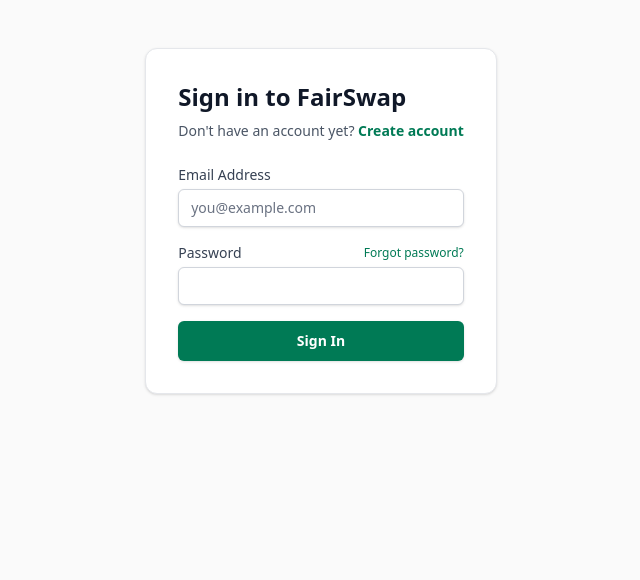
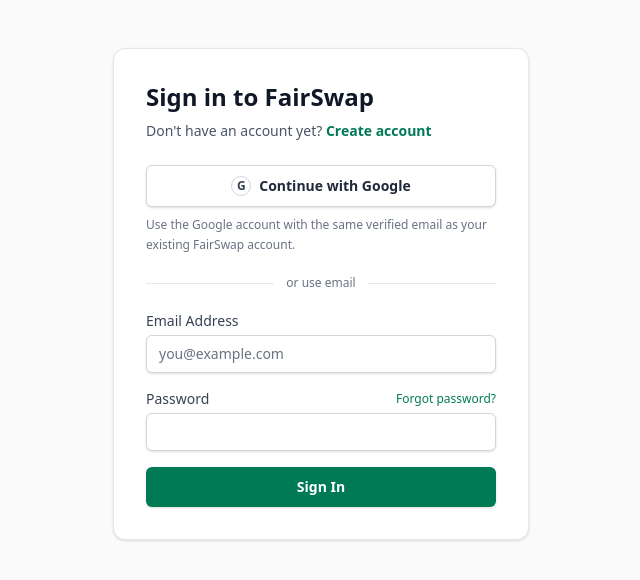
Before and after one commit to vivek2310sharma/FairSwap-Web, a Next.js app: page /auth/sign-in in a window 1280 px wide. Shown: the top 580 px of the page, without its empty margins (319-959 px from the left). Built offline with nearby package versions, Linux system fonts and the light colour scheme.

Commit message:
feat(auth): add Google sign-in

```diff
--- a/src/app/auth/callback/route.ts
+++ b/src/app/auth/callback/route.ts
@@ -10,6 +10,8 @@
   const upstreamRequestId = sanitizeUpstreamRequestId(incomingId);
   const requestId = resolveCorrelationId();
   const { searchParams } = new URL(request.url);
+  const code = searchParams.get("code");
+  const oauthProviderError = searchParams.get("error");
   const token_hash = searchParams.get("token_hash");
   const type = searchParams.get("type") as EmailOtpType | null;
   const nextParam = searchParams.get("next");
@@ -22,8 +24,60 @@
     operation: "GET /auth/callback",
     extra: {
       otp_type: type || undefined,
+      oauth_code_present: Boolean(code),
     },
   });
+
+  if (code) {
+    const supabase = await createClient();
+    const { error } = await supabase.auth.exchangeCodeForSession(code);
+
+    if (!error) {
+      logger.info("auth.oauth_callback_verified", {
+        request_id: requestId,
+        route: "/auth/callback",
+        operation: "GET /auth/callback",
+      });
+
+      const redirectRes = NextResponse.redirect(new URL(next, request.url));
+      redirectRes.headers.set("x-request-id", requestId);
+      return redirectRes;
+    }
+
+    logger.warn("auth.oauth_callback_failed", {
+      request_id: requestId,
+      route: "/auth/callback",
+      operation: "GET /auth/callback",
+      error_code: error.code || "OAUTH_CODE_EXCHANGE_FAILED",
+    });
+
+    const errorUrl = new URL("/auth/sign-in", request.url);
+    errorUrl.searchParams.set("error", "oauth_failed");
+    if (next !== "/account") {
+      errorUrl.searchParams.set("next", next);
+    }
+    const redirectRes = NextResponse.redirect(errorUrl);
+    redirectRes.headers.set("x-request-id", requestId);
+    return redirectRes;
+  }
+
+  if (oauthProviderError) {
+    logger.warn("auth.oauth_provider_failed", {
+      request_id: requestId,
+      route: "/auth/callback",
+      operation: "GET /auth/callback",
+      error_code: "OAUTH_PROVIDER_FAILED",
+    });
+
+    const errorUrl = new URL("/auth/sign-in", request.url);
+    errorUrl.searchParams.set("error", "oauth_failed");
+    if (next !== "/account") {
+      errorUrl.searchParams.set("next", next);
+    }
+    const redirectRes = NextResponse.redirect(errorUrl);
+    redirectRes.headers.set("x-request-id", requestId);
+    return redirectRes;
+  }
 
   if (token_hash && type) {
     const supabase = await createClient();
@@ -54,7 +108,6 @@
       error_code: error.code || "VERIFY_OTP_FAILED",
     });
 
-    // An actual token_hash was provided, but verification failed -> return invalid_token
     const errorUrl = new URL("/auth/sign-in", request.url);
     errorUrl.searchParams.set("error", "invalid_token");
     const redirectRes = NextResponse.redirect(errorUrl);
@@ -62,9 +115,6 @@
     return redirectRes;
   }
 
-  // If NO token_hash was provided (e.g. arrival from external/Supabase verification or direct GET),
-  // do NOT falsely report "invalid or expired token" and do NOT falsely assert "confirmed".
-  // Check if an authenticated session already exists:
   const supabase = await createClient();
   const {
     data: { user },
@@ -75,7 +125,6 @@
     return redirectRes;
   }
 
-  // If not already authenticated, redirect to sign-in with neutral continuation state:
   const continuationUrl = new URL("/auth/sign-in", request.url);
   continuationUrl.searchParams.set("message", "confirm_continue");
   if (next && next !== "/account") {
--- a/src/app/auth/sign-in/page.tsx
+++ b/src/app/auth/sign-in/page.tsx
@@ -5,6 +5,7 @@
 import { useSearchParams } from "next/navigation";
 import { signInAction, type AuthActionResult } from "../actions";
 import { sanitizeRedirectPath } from "@/lib/security/redirect";
+import { GoogleAuthButton } from "@/components/auth/GoogleAuthButton";
 
 function SignInForm() {
   const searchParams = useSearchParams();
@@ -37,6 +38,16 @@
           </div>
         )}
 
+        {errorParam === "oauth_failed" && (
+          <div
+            role="alert"
+            className="mt-4 rounded-lg border border-amber-200 bg-amber-50 p-3 text-sm text-amber-800"
+          >
+            Google sign-in could not be completed. If this is your first time on FairSwap, create an
+            account with email first, then use Google with the same verified email.
+          </div>
+        )}
+
         {messageParam === "confirm_continue" && (
           <div
             role="status"
@@ -64,7 +75,20 @@
           </div>
         )}
 
-        <form action={formAction} className="mt-6 space-y-4">
+        <div className="mt-6">
+          <GoogleAuthButton next={next} />
+          <p className="mt-2 text-xs leading-5 text-gray-500">
+            Use the Google account with the same verified email as your existing FairSwap account.
+          </p>
+        </div>
+
+        <div className="my-5 flex items-center gap-3 text-xs text-gray-500">
+          <div className="h-px flex-1 bg-gray-200" />
+          <span>or use email</span>
+          <div className="h-px flex-1 bg-gray-200" />
+        </div>
+
+        <form action={formAction} className="space-y-4">
           <input type="hidden" name="next" value={next} />
 
           <div>
--- /dev/null
+++ b/src/components/auth/GoogleAuthButton.tsx
@@ -0,0 +1,61 @@
+"use client";
+
+import { useState } from "react";
+import { createClient } from "@/lib/supabase/client";
+import { sanitizeRedirectPath } from "@/lib/security/redirect";
+
+type GoogleAuthButtonProps = {
+  next?: string;
+};
+
+export function GoogleAuthButton({ next = "/account" }: GoogleAuthButtonProps) {
+  const [isPending, setIsPending] = useState(false);
+  const [error, setError] = useState<string | null>(null);
+
+  async function handleGoogleAuth() {
+    setError(null);
+    setIsPending(true);
+
+    const safeNext = sanitizeRedirectPath(next, "/account");
+    const callbackUrl = new URL("/auth/callback", window.location.origin);
+    callbackUrl.searchParams.set("next", safeNext);
+
+    const supabase = createClient();
+    const { error: oauthError } = await supabase.auth.signInWithOAuth({
+      provider: "google",
+      options: {
+        redirectTo: callbackUrl.toString(),
+      },
+    });
+
+    if (oauthError) {
+      setIsPending(false);
+      setError("Google sign-in could not be started. Please try again.");
+    }
+  }
+
+  return (
+    <div>
+      <button
+        type="button"
+        onClick={handleGoogleAuth}
+        disabled={isPending}
+        className="flex w-full items-center justify-center gap-2 rounded-md border border-gray-300 bg-white px-4 py-2.5 text-sm font-semibold text-gray-800 shadow-sm hover:bg-gray-50 focus:outline-none focus:ring-2 focus:ring-emerald-500 focus:ring-offset-2 disabled:cursor-not-allowed disabled:opacity-50"
+      >
+        <span
+          aria-hidden="true"
+          className="flex h-5 w-5 items-center justify-center rounded-full border border-gray-300 text-xs font-bold text-gray-700"
+        >
+          G
+        </span>
+        {isPending ? "Connecting to Google..." : "Continue with Google"}
+      </button>
+
+      {error && (
+        <p role="alert" className="mt-2 text-sm text-red-700">
+          {error}
+        </p>
+      )}
+    </div>
+  );
+}
```
Also changed, not shown: 1 other file (tests, documents, lock files or other folders).
